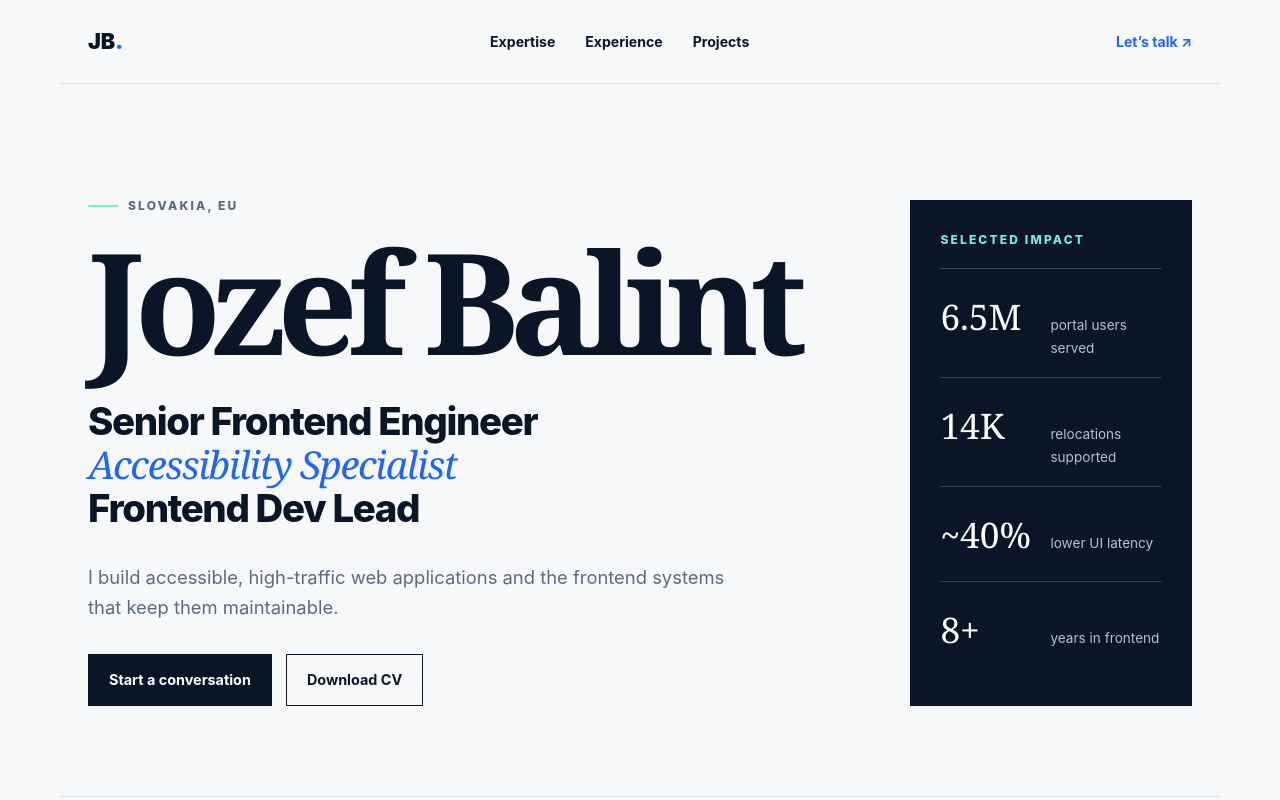
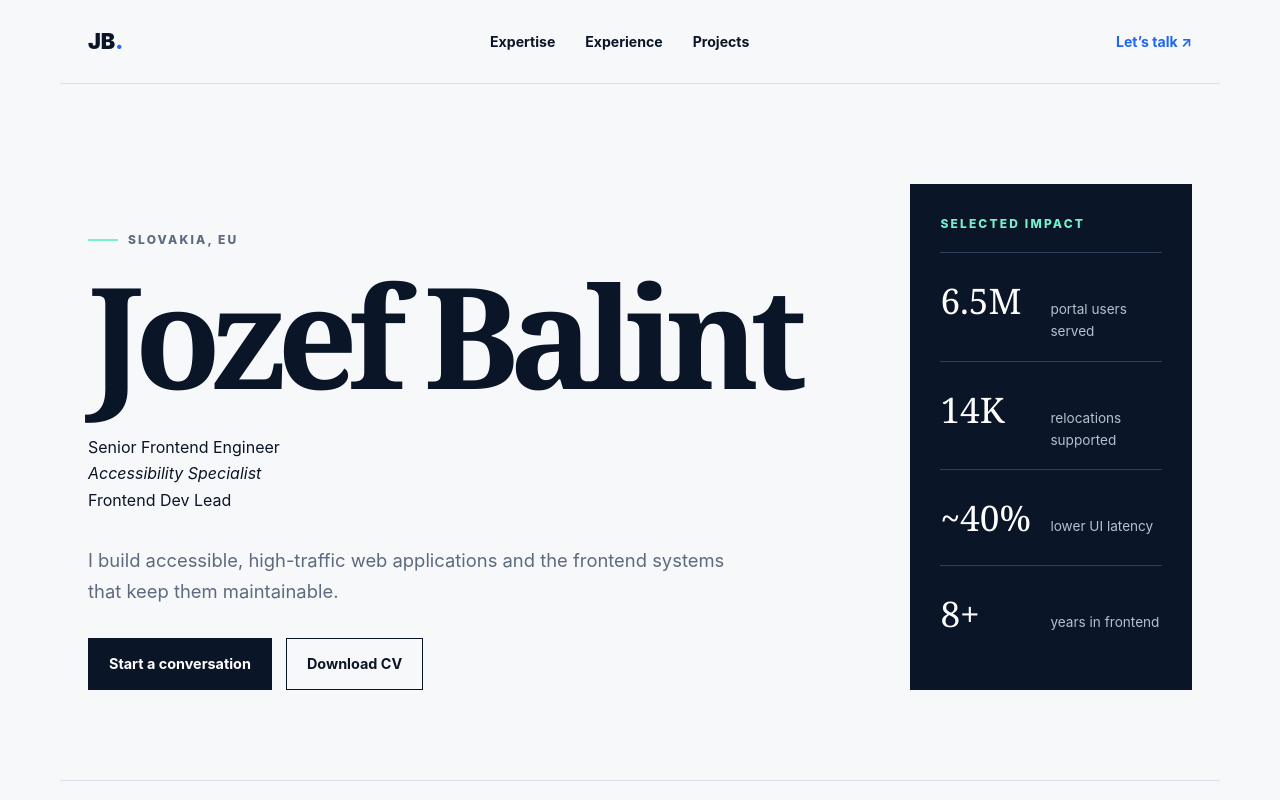
Before and after one commit to stromovyplh/jb-cv, a Next.js app: page / in a window 1280 px wide. Shown: the top 800 px of the page. Built offline with nearby package versions, Linux system fonts and the light colour scheme.

Commit message:
Add HeroRoles component.

```diff
--- /dev/null
+++ b/app/components/HeroRoles/HeroRoles.module.css
@@ -0,0 +1,12 @@
+.hero-role {
+    font-size: clamp(1.65rem, 3vw, 3rem);
+    line-height: 1.12;
+    font-weight: 800;
+    letter-spacing: -0.035em;
+    margin: 0;
+}
+.hero-role em {
+    color: var(--blue);
+    font-family: var(--serif), serif;
+    font-weight: 400;
+}
--- a/app/globals.css
+++ b/app/globals.css
@@ -111,18 +111,7 @@
   margin: 30px 0 44px;
   font-weight: 600;
 }
-.hero-role {
-  font-size: clamp(1.65rem, 3vw, 3rem);
-  line-height: 1.12;
-  font-weight: 800;
-  letter-spacing: -0.035em;
-  margin: 0;
-}
-.hero-role em {
-  color: var(--blue);
-  font-family: var(--serif);
-  font-weight: 400;
-}
+
 .hero-intro {
   max-width: 640px;
   color: var(--muted);
--- a/app/types/components.ts
+++ b/app/types/components.ts
@@ -5,3 +5,9 @@
   label: string
   classNames?: string[]
 }
+
+export type THeroRole = {
+  _key: string
+  title: string
+  emphasized?: boolean
+}
```
Also changed, not shown: app/components/HeroRoles/HeroRoles.tsx (added, +27 -0 lines).
